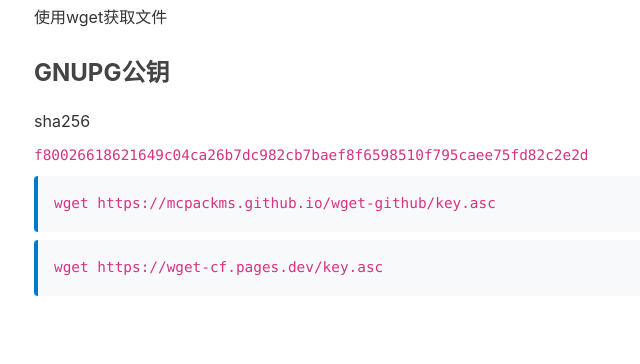
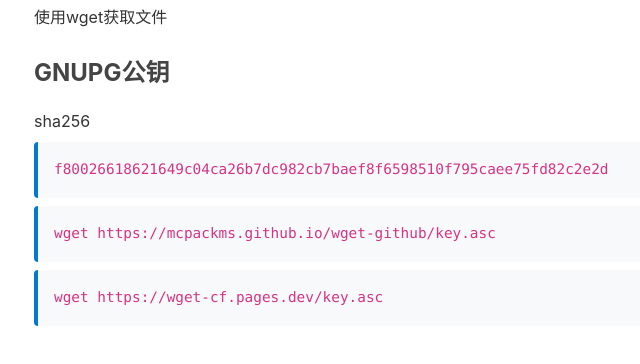
Before and after one commit to mcpackms/wget-github, a plain HTML site: page index.html in a window 1280 px wide. Shown: the part 160-524 px from the top of the page, without its empty margins (238-878 px from the left). Drawn offline with Linux system fonts and the light colour scheme.

Commit message:
Initial commit

```diff
--- a/index.html
+++ b/index.html
@@ -14,7 +14,7 @@
 
 		<h2>GNUPG公钥</h2>
                 <p>sha256</p>
-                <code>f80026618621649c04ca26b7dc982cb7baef8f6598510f795caee75fd82c2e2d</code>
+                <pre><code>f80026618621649c04ca26b7dc982cb7baef8f6598510f795caee75fd82c2e2d</code></pre>
 		<pre><code>wget https://mcpackms.github.io/wget-github/key.asc</code></pre>
 		<pre><code>wget https://wget-cf.pages.dev/key.asc</code></pre>
 	</main>
```
